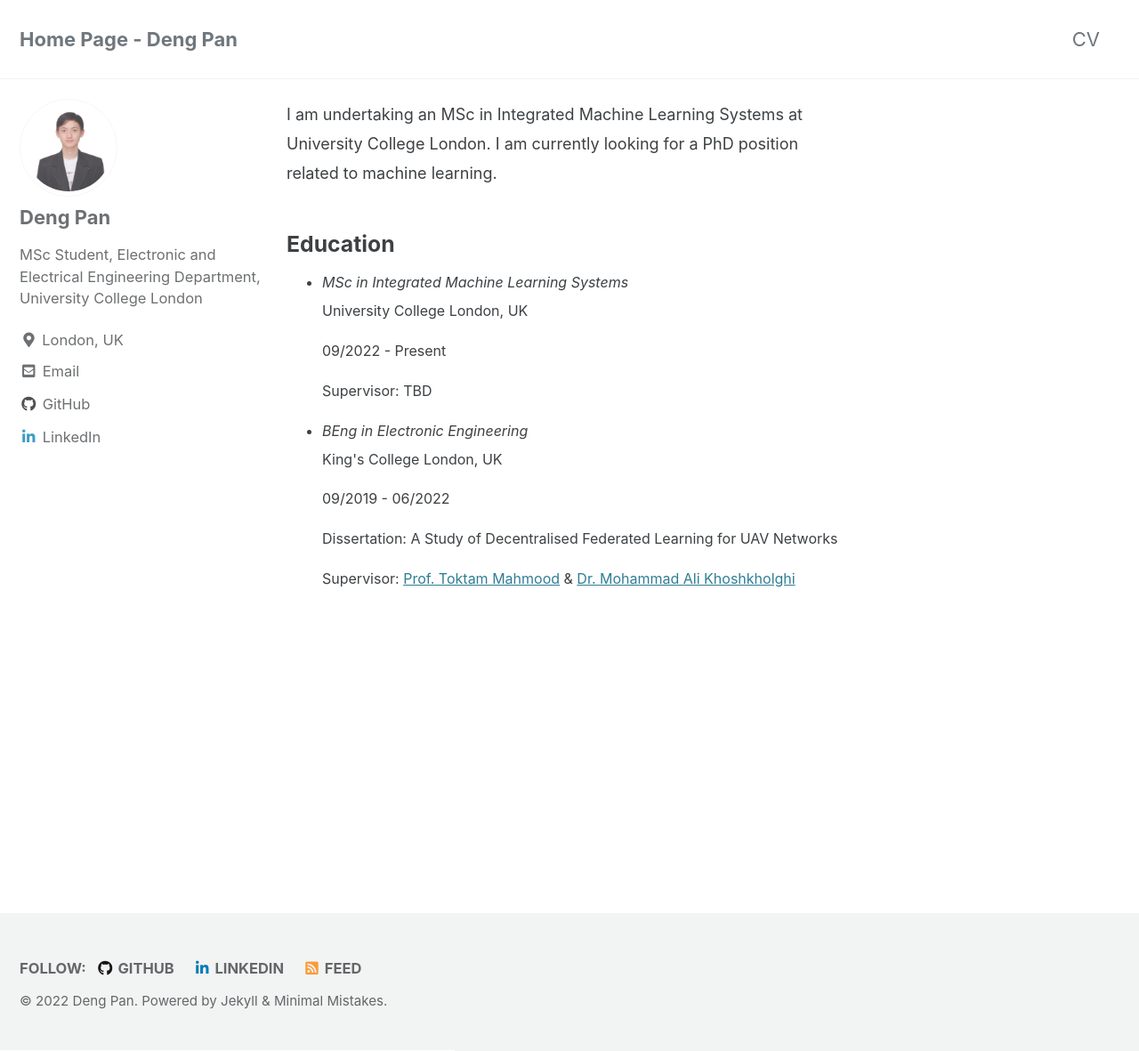
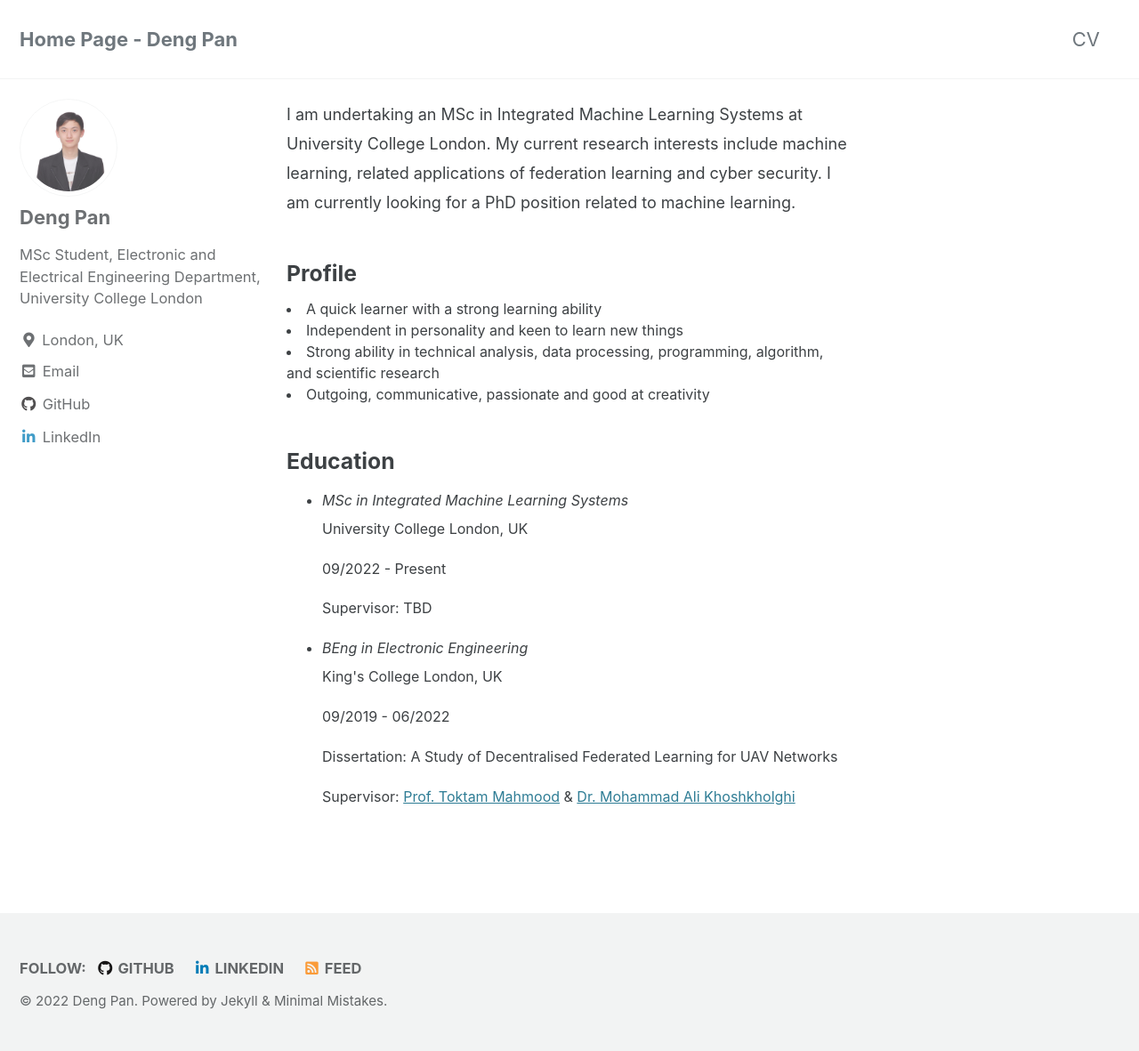
Before and after one commit to Deng-1-Pan/Deng-1-Pan.github.io, a Jekyll site: the page built from index.html, in a window 1280 px wide and 1181 px high. Shown: the whole window at 89% size. Built offline with Jekyll 4.4.1, drawn with Linux system fonts in a browser that asks for light colours; cached includes are drawn as plain includes.

Commit message:
Update index.html

```diff
--- a/index.html
+++ b/index.html
@@ -3,7 +3,15 @@ layout: single
 author_profile: true
 ---
 <p><font size=4>I am undertaking an MSc in Integrated Machine Learning Systems at University College London.
+    My current research interests include machine learning, related applications of federation learning and cyber security.
     I am currently looking for a PhD position related to machine learning.</font></p>
+<h3>Profile</h3>
+<font size=3><u1>
+    <li>A quick learner with a strong learning ability</li>
+    <li>Independent in personality and keen to learn new things</li>
+    <li>Strong ability in technical analysis, data processing, programming, algorithm, and scientific research</li>
+    <li>Outgoing, communicative, passionate and good at creativity</li>
+</u1></font>
 <h3>Education</h3>
 <font size=3><ul>
     <li><i>MSc in Integrated Machine Learning Systems</i></li>
```
